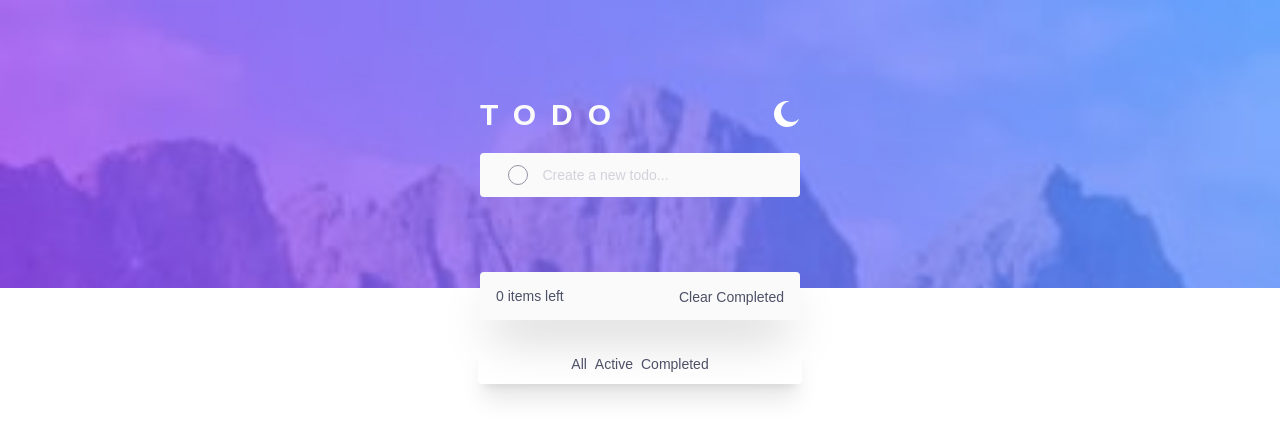
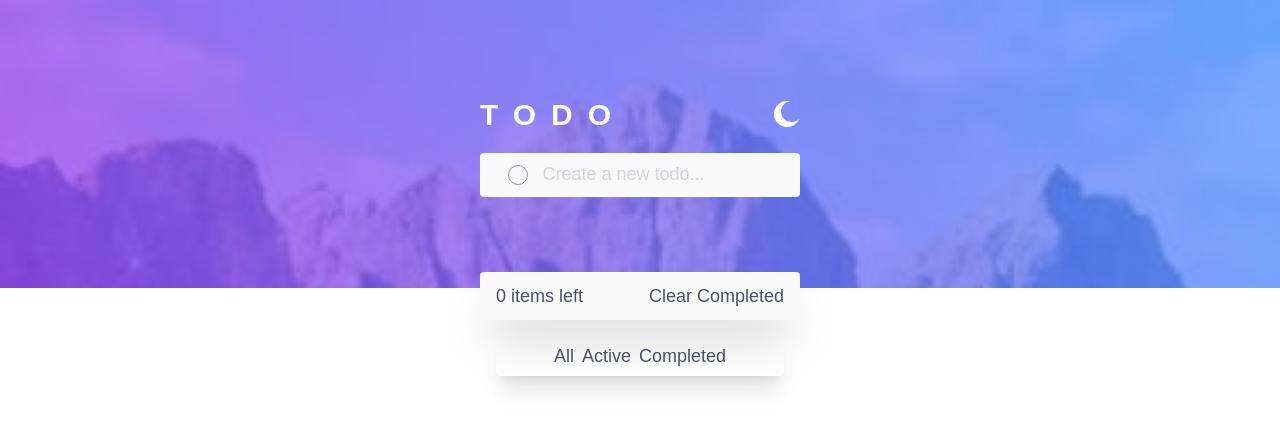
Before and after one commit to cvalencia1991/Todo-List-TypeScript-React, a React (Create React App) app: page / in a window 1280 px wide. Shown: the top 438 px of the page. Built offline with nearby package versions, Linux system fonts and the light colour scheme; the HTML template or start-up script is replaced by a standard one.

Commit message:
Update Desing

```diff
--- a/src/components/TaskCard.tsx
+++ b/src/components/TaskCard.tsx
@@ -28,7 +28,7 @@ const TaskCard = ({task, handleDelete, handleDone }:TaskCardProps) => {
                 onChange={handleChangeCheckbox}
                 checked={checked}
                 />
-                <h2 className={`text-[18px] font-josefin text-[--very-dark-grayish-blue] mobile:text-[14px] dark:text-[--dark-grayish-blue] ${(checked ? "line-through text-[--very-dark-grayish-blue]" : "")}`}>{task.name}</h2>
+                <h2 className={`text-[18px] font-josefin text-[--very-dark-grayish-blue] dark:text-[--dark-grayish-blue] ${(checked ? "line-through text-[--very-dark-grayish-blue]" : "")}`}>{task.name}</h2>
             </div>
                 <button className= {`text-[--light-grayish-blue] hover:text-[--dark-grayish-blue] ${checked ? "hidden": "block"}`}
                 onClick={() => handleDelete(task.id)}>
--- a/src/components/TaskForm.tsx
+++ b/src/components/TaskForm.tsx
@@ -17,7 +17,7 @@ const TaskForm: React.FC<TaskFormType> = ({ handleSubmit, handlekeypress, setNew
       <input
         type="text"
         className="w-full h-11 ml-1  bg-[--very-light-gray] rounded text-[--dark-gray] placeholder-[--grayish-blue] text-[18px] font-josefin
-        focus:outline-none caret-[--very-dark-blue] hover:border-none hover:text-[--dark-gray] mobile:text-[14px]  dark:bg-[--very-dark-desaturated-blue] dark:text-[--light-grayish-blue]"
+        focus:outline-none caret-[--very-dark-blue] hover:border-none hover:text-[--dark-gray] dark:bg-[--very-dark-desaturated-blue] dark:text-[--light-grayish-blue]"
         placeholder="Create a new todo..."
         onChange={(e) => setNewTask({ ...newTask, name: e.target.value })}
         value={newTask.name}
--- a/src/components/TodoStatus.tsx
+++ b/src/components/TodoStatus.tsx
@@ -5,12 +5,12 @@ import { TodoStatusProps } from "../interfaces/ITask";
 const TodoStatus = ({tasks, activeTask,completedTask,allTask,clearCompleted}:TodoStatusProps) => {
 
     return (
-        <div className={`container flex shadow-2xl text-[18px] font-josefin
-            justify-between bg-[--very-light-gray] text-[--very-dark-grayish-blue]
-            h-12 items-center px-4 relative desktop:w-[36em] mobile:w-80
+        <div className={`container flex shadow-2xl  font-josefin
+            justify-between bg-[--very-light-gray] text-[--very-dark-grayish-blue] mobile:w-80
+            h-12 items-center px-4 relative desktop:${tasks.length === 0 ? "w-[40em]": "w-full"}
             dark:bg-[--very-dark-desaturated-blue] dark:text-[--light-grayish-blue]
             ${tasks.length === 0 ? "rounded": "rounded-b"} `}>
-            <div className="text-[18px] mobile:text-[14px] font-josefin">
+            <div className="text-[18px] font-josefin">
                 <p >{tasks.length} items left</p>
             </div>
             <div
@@ -25,21 +25,21 @@ const TodoStatus = ({tasks, activeTask,completedTask,allTask,clearCompleted}:Tod
                 dark:mobile:bg-[--very-dark-desaturated-blue]
                 ">
                 <button onClick={allTask}
-                className='hover:text-[--bringt-blue]  mobile:text-[14px]'
+                className='hover:text-[--bringt-blue]  text-[18px]'
                 >All</button>
                 <button
-                className='hover:text-[--bringt-blue]  mobile:text-[14px]'
+                className='hover:text-[--bringt-blue]  text-[18px]'
                 onClick={activeTask}
                 >Active</button>
                 <button onClick={completedTask}
-                className='hover:text-[--bringt-blue]  mobile:text-[14px]'
+                className='hover:text-[--bringt-blue]  text-[18px]'
                 >Completed</button>
             </div>
             <div>
                 <button onClick={clearCompleted}
                 className="font-josefin text-[18px]
                 text-[--very-dark-grayish-blue]
-                hover:text-[--bringt-blue] mobile:text-[14px]"
+                hover:text-[--bringt-blue]"
                 >Clear Completed</button>
             </div>
         </div>
```
